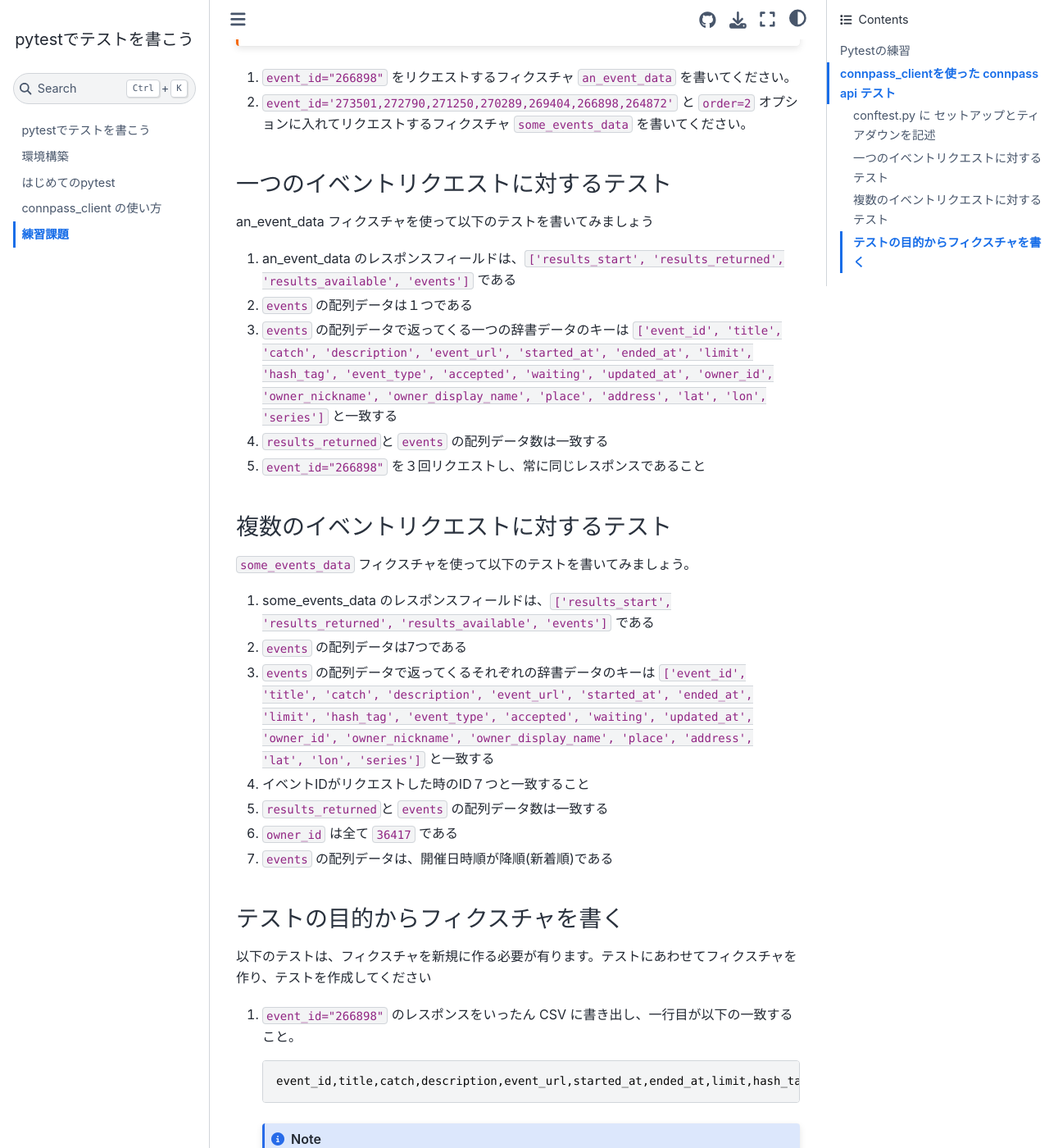
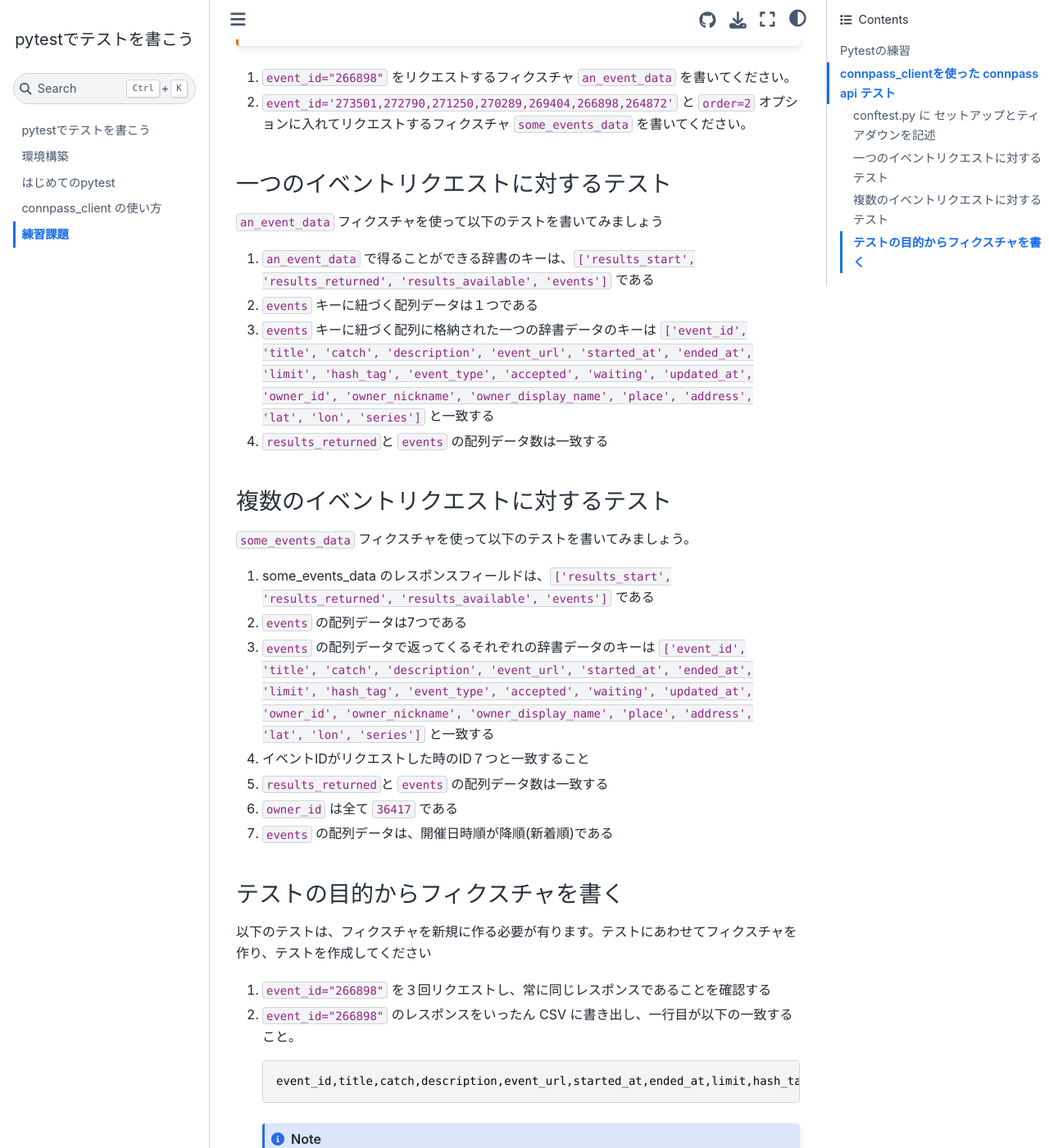
Before and after one commit to fin-py/pytest-hands-on, a Jupyter Book: the page built from docs/exercise.md, in a window 1280 px wide and 1400 px high, scrolled down 800 px. Shown: the whole window at 82% size. Built offline with Jupyter Book 1.0.4 settings and Sphinx 7.4.7 and the Sphinx Book theme 1.1.4, drawn with Linux system fonts in a browser that asks for light colours.

Commit message:
文言修正

````diff
--- a/docs/exercise.md
+++ b/docs/exercise.md
@@ -29,13 +29,12 @@ connpass の規約を守るために、 `connpass_client` を使う時は、リ
 
 ### 一つのイベントリクエストに対するテスト
 
-an_event_data フィクスチャを使って以下のテストを書いてみましょう
+`an_event_data` フィクスチャを使って以下のテストを書いてみましょう
 
-1. an_event_data のレスポンスフィールドは、`['results_start', 'results_returned', 'results_available', 'events']` である
-1. `events` の配列データは１つである
-1. `events` の配列データで返ってくる一つの辞書データのキーは `['event_id', 'title', 'catch', 'description', 'event_url', 'started_at', 'ended_at', 'limit', 'hash_tag', 'event_type', 'accepted', 'waiting', 'updated_at', 'owner_id', 'owner_nickname', 'owner_display_name', 'place', 'address', 'lat', 'lon', 'series']` と一致する
+1. `an_event_data` で得ることができる辞書のキーは、`['results_start', 'results_returned', 'results_available', 'events']` である
+1. `events` キーに紐づく配列データは１つである
+1. `events` キーに紐づく配列に格納された一つの辞書データのキーは `['event_id', 'title', 'catch', 'description', 'event_url', 'started_at', 'ended_at', 'limit', 'hash_tag', 'event_type', 'accepted', 'waiting', 'updated_at', 'owner_id', 'owner_nickname', 'owner_display_name', 'place', 'address', 'lat', 'lon', 'series']` と一致する
 1. `results_returned`と `events` の配列データ数は一致する
-1. `event_id="266898"` を３回リクエストし、常に同じレスポンスであること
 
 
 ### 複数のイベントリクエストに対するテスト
@@ -54,6 +53,7 @@ an_event_data フィクスチャを使って以下のテストを書いてみま
 
 以下のテストは、フィクスチャを新規に作る必要が有ります。テストにあわせてフィクスチャを作り、テストを作成してください
 
+1. `event_id="266898"` を３回リクエストし、常に同じレスポンスであることを確認する
 1. `event_id="266898"` のレスポンスをいったん CSV に書き出し、一行目が以下の一致すること。
     ```
     event_id,title,catch,description,event_url,started_at,ended_at,limit,hash_tag,event_type,accepted,waiting,updated_at,owner_id,owner_nickname,owner_display_name,place,address,lat,lon,series
````
